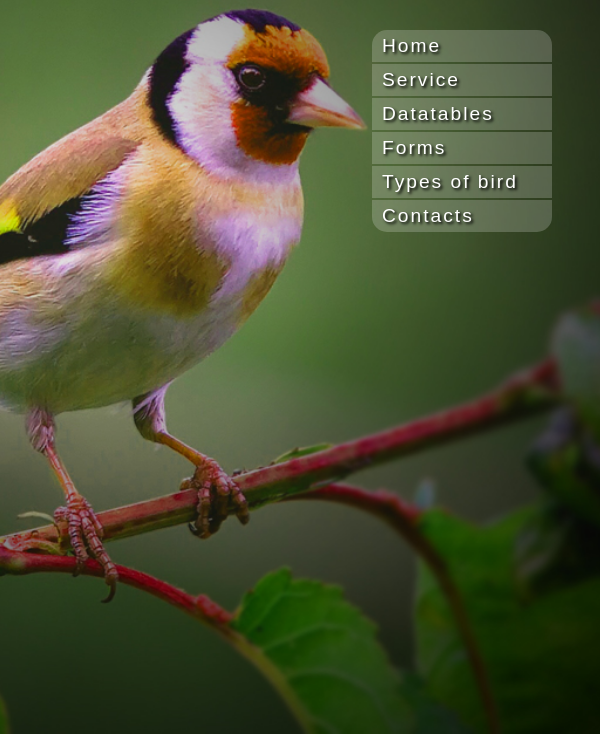
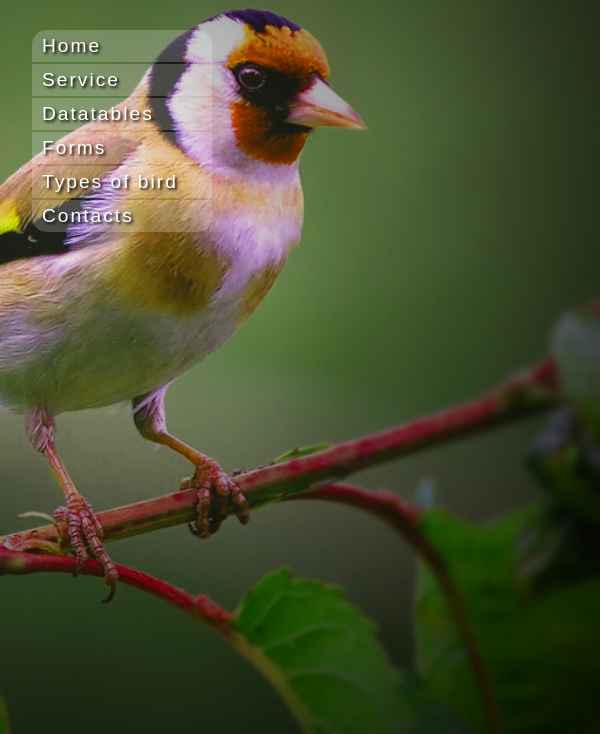
Before and after one commit to renzodamian/ing_web, a plain HTML site: page ejemplo2/index.html in a window 600 px wide. Shown: the part 66-800 px from the top of the page. Drawn offline with Linux system fonts and the light colour scheme.

Commit message:
Responsiba

```diff
--- a/ejemplo2/css/style.css
+++ b/ejemplo2/css/style.css
@@ -128,11 +128,15 @@ footer h6{
     color: yellow;
     width: 100%;
   }
-  @media screen and (max-width: 700px) and (min-width: 480px){
-  .tipodetalle {
-    flex-direction: column;
-    width: 100%
-  }
+}
+@media screen and (max-width: 700px) and (min-width: 480px){
+.tipodetalle {
+  flex-direction: column;
+  width: 100%
 
 }
+nav{
+  float: left;
+  margin-left: 2em;
 }
+}
```
